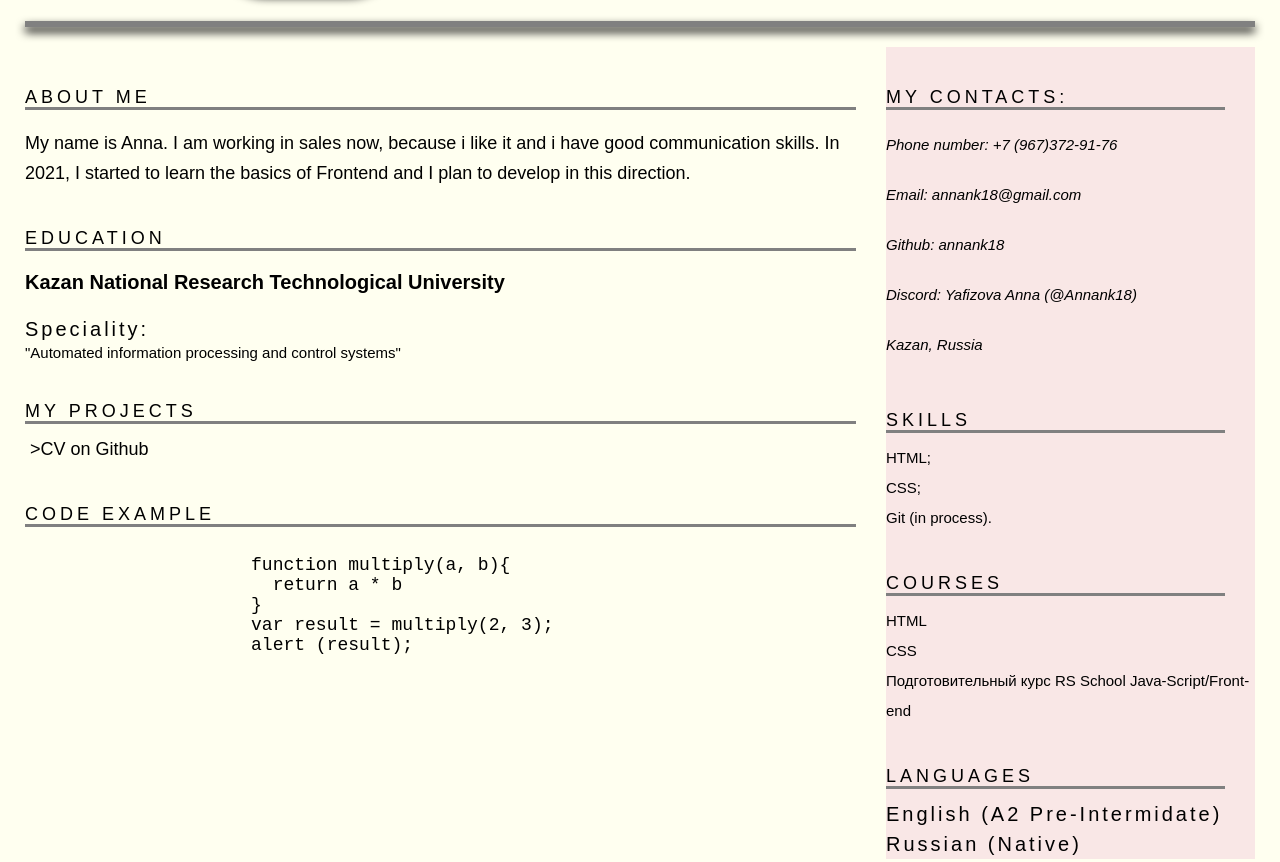
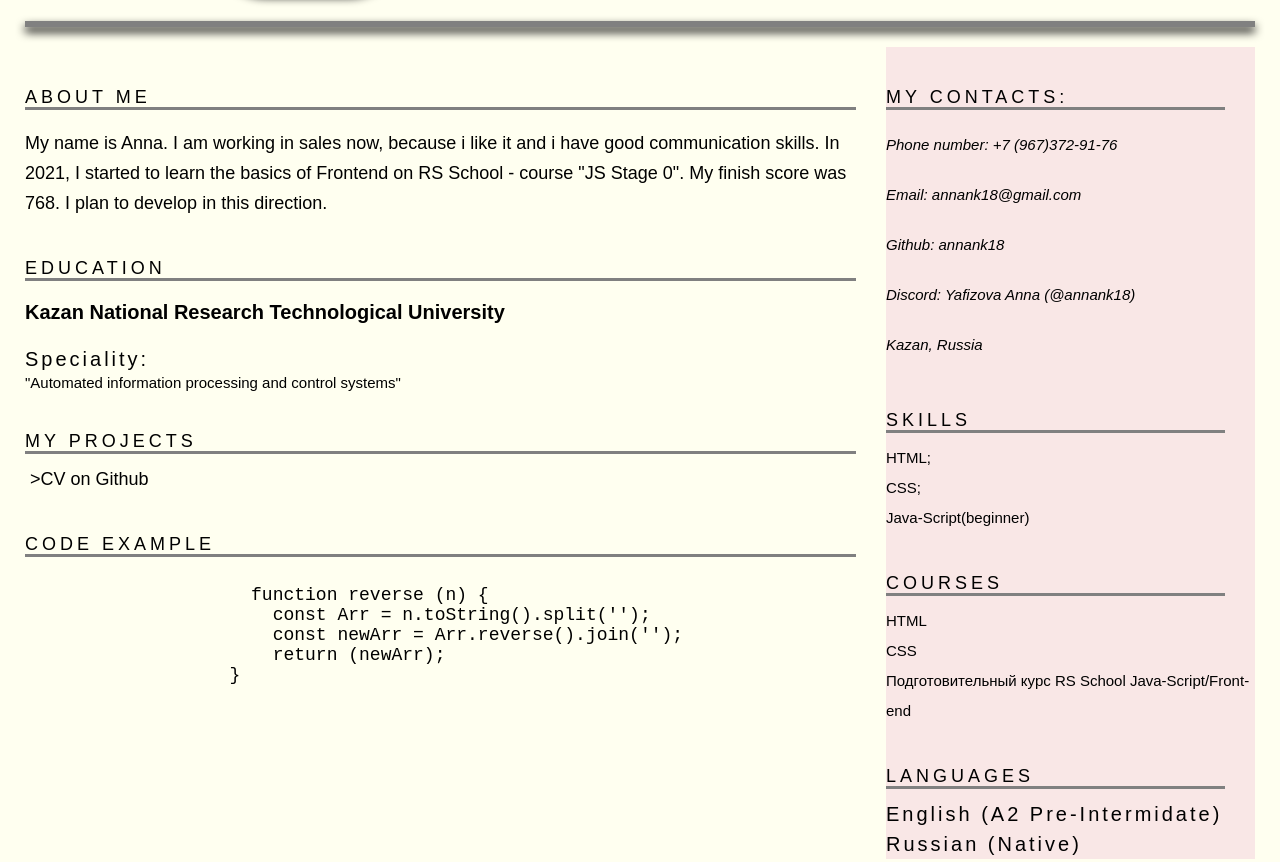
Before and after one commit to annank18/rsschool-cv, a plain HTML site: page index.html in a window 1280 px wide. Shown: the part 350-1212 px from the top of the page. Drawn offline with Linux system fonts and the light colour scheme.

Commit message:
feat: update index.html

```diff
--- a/index.html
+++ b/index.html
@@ -41,6 +41,7 @@
         </header>
 
         <main>
+          <div class="wrapper">
           <section class="profile">
               <img class="profile_img" src="vk.jpg" alt="My photo"/>
                 <div>
@@ -53,7 +54,7 @@
               <section class="about-me" id="about-me">
                 <h2 class="section-title">About me</h2>
                 <p class="about-me_text">
-                  My name is Anna. I am working in sales now, because i like it and i have good communication skills. In 2021, I started to learn the basics of Frontend and I plan to develop in this direction.
+                  My name is Anna. I am working in sales now, because i like it and i have good communication skills. In 2021, I started to learn the basics of Frontend on RS School - course "JS Stage 0". My finish score was 768. I plan to develop in this direction.
                 </p>
               </section>
 
@@ -76,11 +77,11 @@
               <section class="code-example" id="code-example">
                 <h2 class="section-title">Code example</h2>
                 <pre class="code-example_code">
-                    function multiply(a, b){
-                      return a * b
-                    }
-                    var result = multiply(2, 3);
-                    alert (result);
+                    function reverse (n) {
+                      const Arr = n.toString().split('');
+                      const newArr = Arr.reverse().join('');
+                      return (newArr);
+                  }
                 </pre>
               </section>
             </div>
@@ -99,7 +100,7 @@
                       <a class="contacts_link" target="_blank" href="https://github.com/annank18">annank18</a>
                     </li>
                     <li class="contacts_item">Discord:
-                      <a class="contacts_link" target="_blank" href="https://discord.com">Yafizova Anna (@Annank18)</a>
+                      <a class="contacts_link" target="_blank" href="https://discord.com">Yafizova Anna (@annank18)</a>
                     </li>
                     <li class="contacts_item">Kazan, Russia</li>
                   </ul>
@@ -110,7 +111,7 @@
                   <ul>
                     <li class="skill_item">HTML;</li>
                     <li class="skill_item">CSS;</li>
-                    <li class="skill_item">Git (in process).</li>
+                    <li class="skill_item">Java-Script(beginner)</li>
                   </ul>
               </section>
 
@@ -135,12 +136,13 @@
               </section>
             </aside>
           </div>
+        </div>
         </main>
 
 
         <footer>
           <div class="footer-github">
-            <a target="_blank" href="https://github.com/annank18">Me on GitHub</a>
+            <a class = "footer_link" target="_blank" href="https://github.com/annank18">Me on GitHub</a>
           </div>
           <div class="footer-year">2022</div>
           <div class="footer-rsschool">
```
